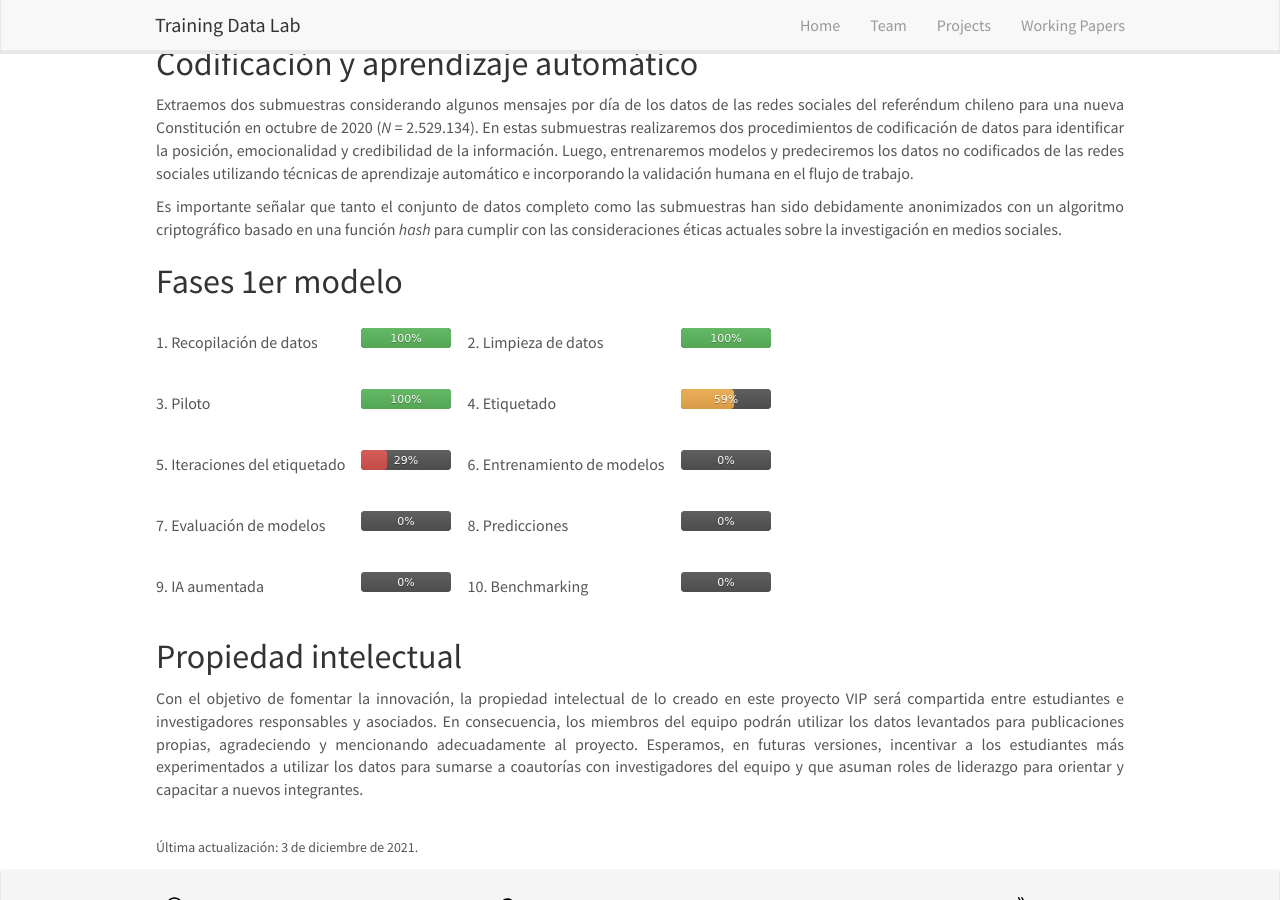
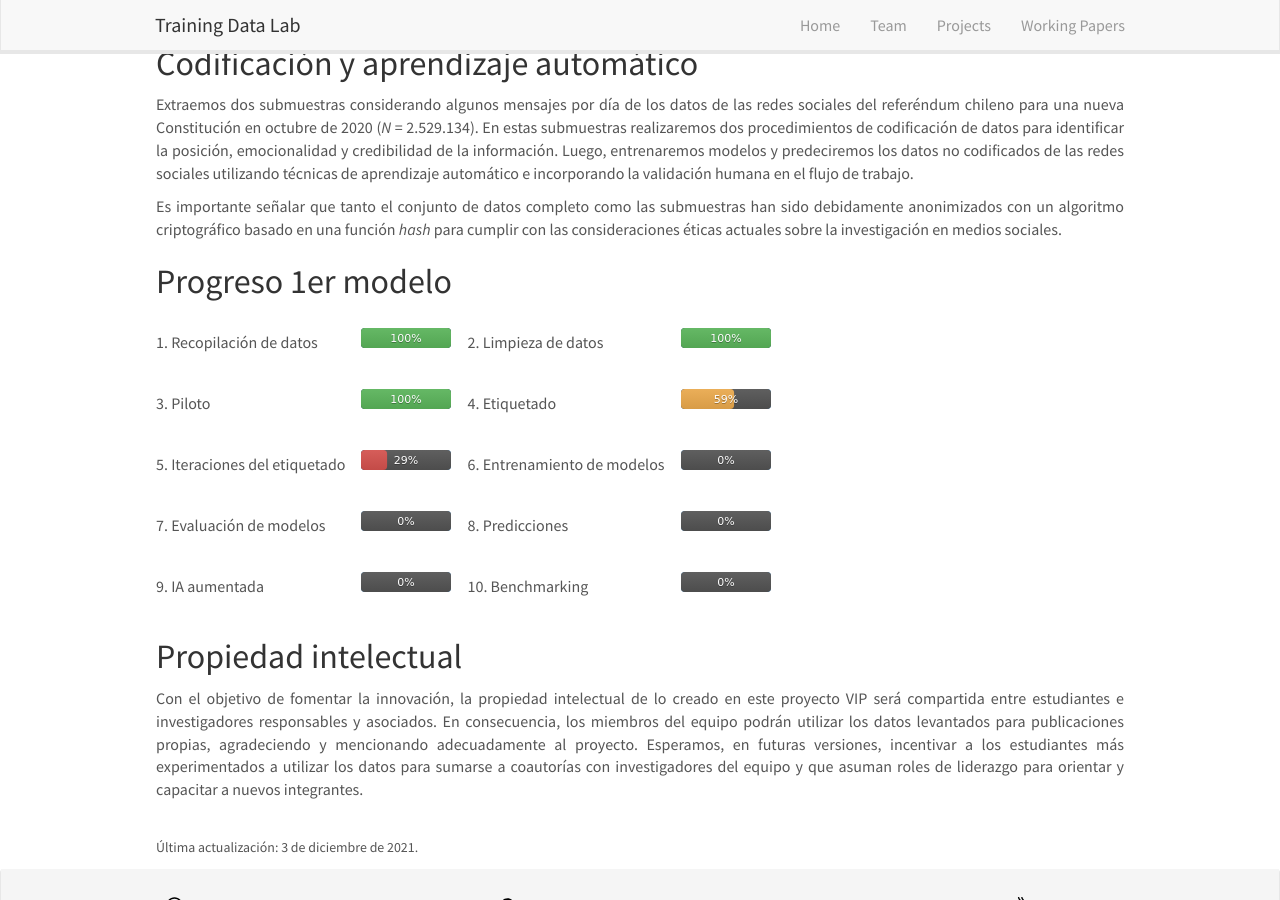
Before and after one commit to training-datalab/old-training-datalab.com, a Jekyll site: the page built from _pages/vip-project-machine-learning-spanish.md, in a window 1280 px wide and 900 px high, scrolled down 2184 px. Built offline with Jekyll 4.4.1, drawn with Linux system fonts in a browser that asks for light colours; nearby versions of some CDN libraries.

Commit message:
Update vip-project-machine-learning-spanish.md

```diff
--- a/_pages/vip-project-machine-learning-spanish.md
+++ b/_pages/vip-project-machine-learning-spanish.md
@@ -83,7 +83,7 @@ permalink: /projects/vip-project-machine-learning-spanish
 
 <p align="justify">Es importante señalar que tanto el conjunto de datos completo como las submuestras han sido debidamente anonimizados con un algoritmo criptográfico basado en una función *hash* para cumplir con las consideraciones éticas actuales sobre la investigación en medios sociales.</p>
 
-## Fases 1er modelo
+## Progreso 1er modelo
 
 |---|---|---|---|---|---|---|
 | 1. Recopilación de datos | &nbsp;&nbsp;&nbsp;&nbsp;&nbsp; | ![100%]({{ site.url }}{{ site.baseurl }}/badges/progress_bar/100.svg) | &nbsp;&nbsp;&nbsp;&nbsp;&nbsp; | 2. Limpieza de datos | &nbsp;&nbsp;&nbsp;&nbsp;&nbsp; | ![100%]({{ site.url }}{{ site.baseurl }}/badges/progress_bar/100.svg) |
```
